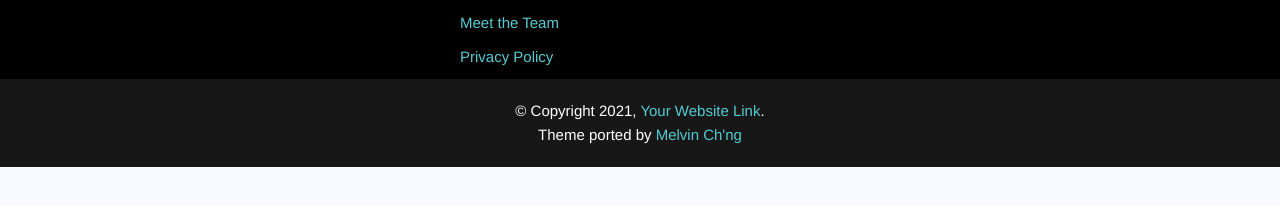
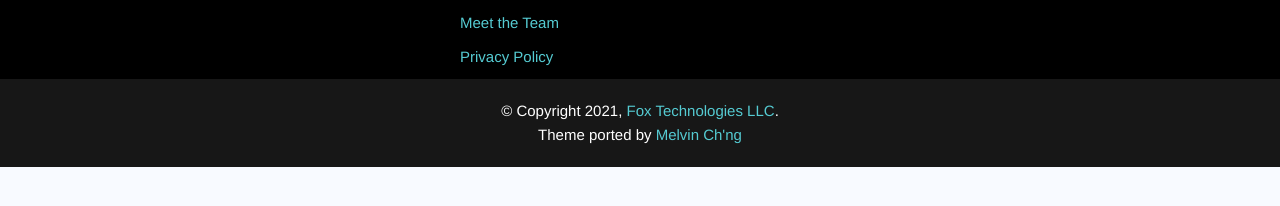
Before and after one commit to FoxtekLLC/FoxtekLLC.github.io, a Jekyll site: the page built from blog.html, in a window 1280 px wide. Shown: the part 342-548 px from the top of the page. Built offline with Jekyll 4.4.1, drawn with Linux system fonts in a browser that asks for light colours.

Commit message:
Update footer.html

```diff
--- a/_includes/footer.html
+++ b/_includes/footer.html
@@ -52,6 +52,6 @@
   </div>
 
   <div class="copyright text center">
-    <p>&copy; Copyright {{ site.time | date: '%Y' }}, <a href="{{ site.url }}">Your Website Link</a>. <br>Theme ported by <a href="https://melvinchng.github.io/" target="_blank">Melvin Ch'ng</a></p>
+    <p>&copy; Copyright {{ site.time | date: '%Y' }}, <a href="{{ site.url }}">{{ site.company_name }}</a>. <br>Theme ported by <a href="https://melvinchng.github.io/" target="_blank">Melvin Ch'ng</a></p>
   </div>
 </footer>
```
